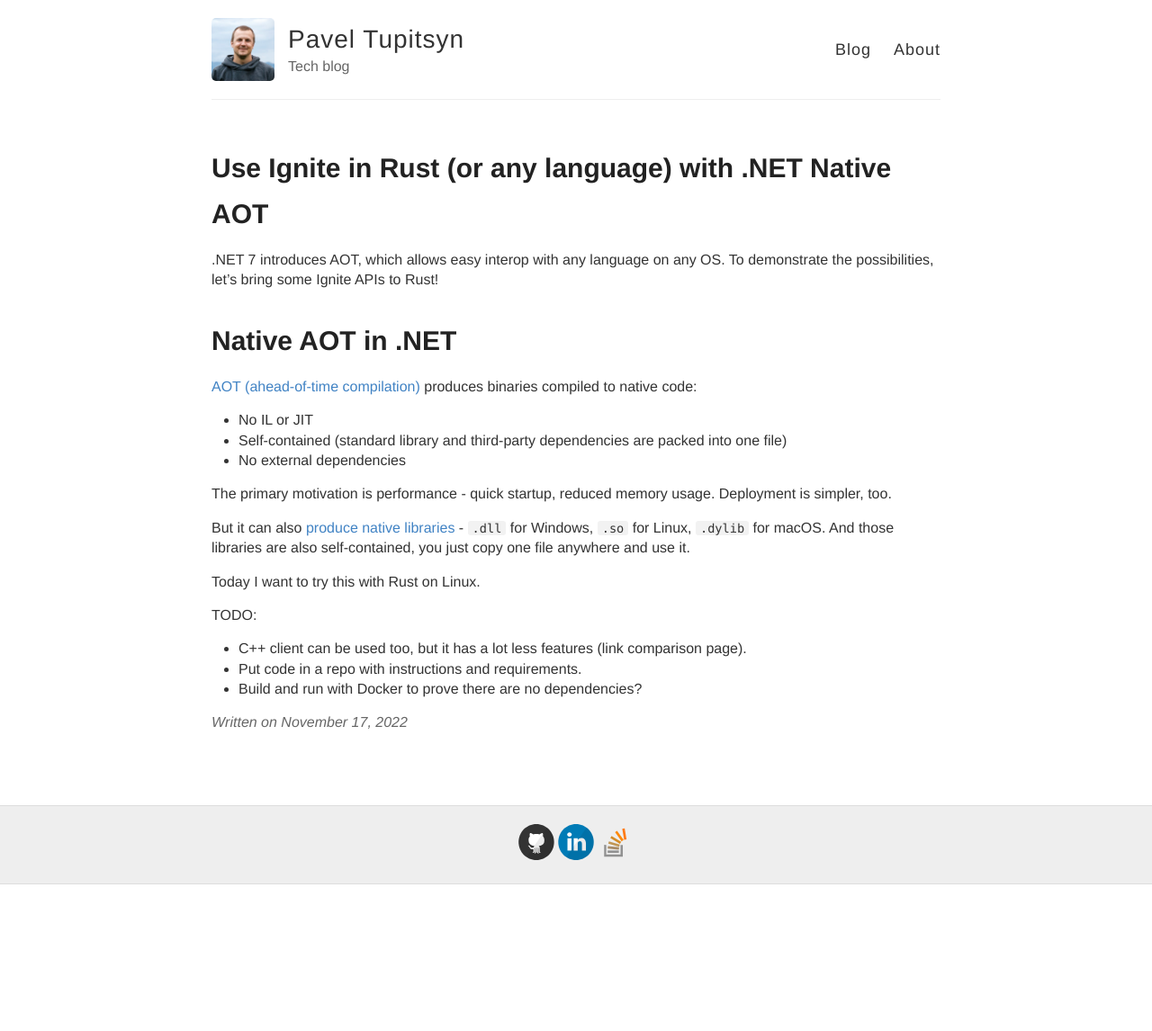
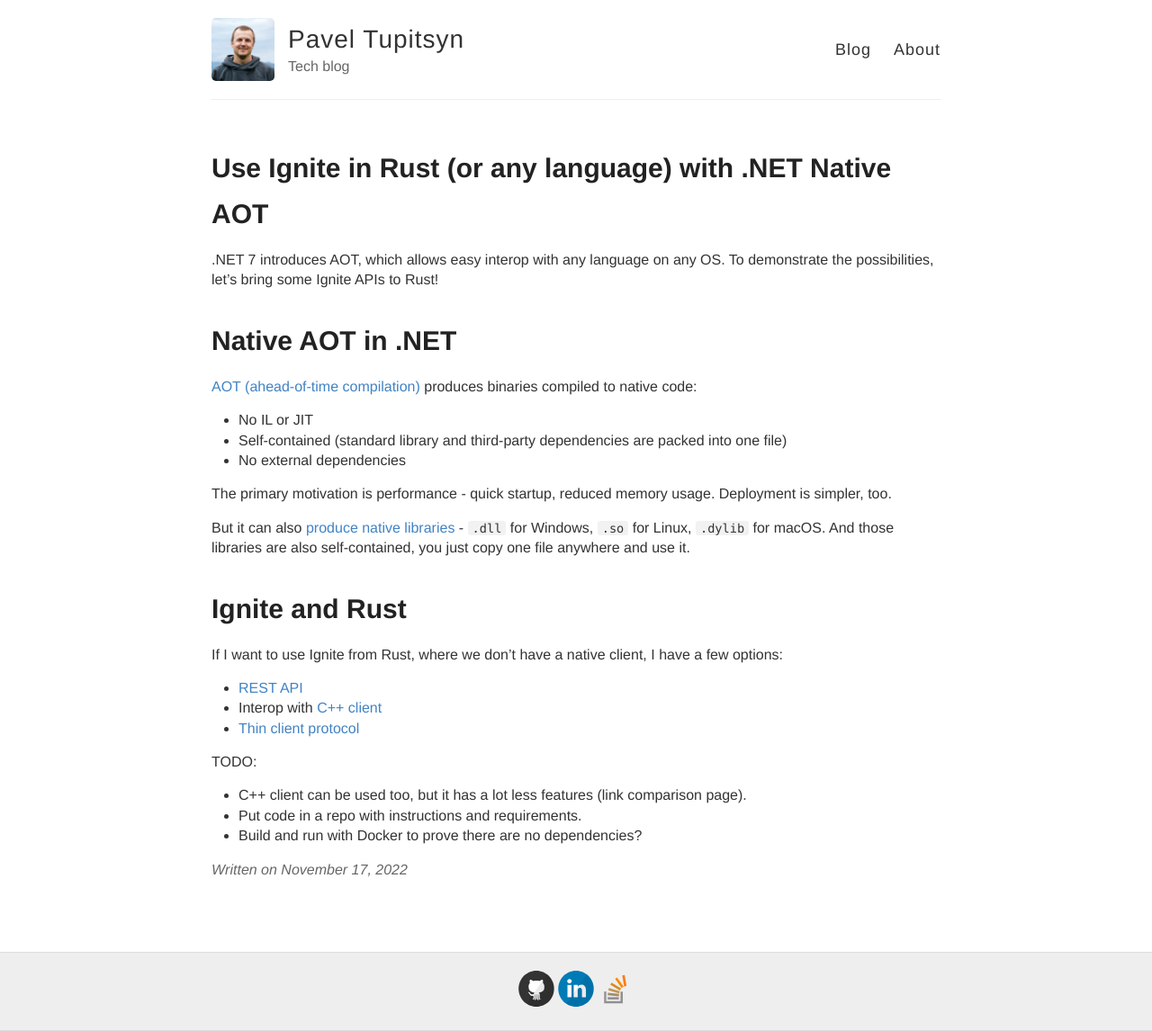
Before and after one commit to ptupitsyn/ptupitsyn.github.io, a Jekyll site: the page built from _posts/2022-11-17-Ignite-Anywhere-With-Net-Native-Aot.md, in a window 1280 px wide. Shown: the whole page at 90% size. Built offline with Jekyll 4.4.1, drawn with Linux system fonts in a browser that asks for light colours; comment, search, counter and statistics services are not loaded; before the commit the page ends 983 px from its top, so only the background shows below that.

Commit message:
Ignite and Rust

```diff
--- a/_posts/2022-11-17-Ignite-Anywhere-With-Net-Native-Aot.md
+++ b/_posts/2022-11-17-Ignite-Anywhere-With-Net-Native-Aot.md
@@ -17,7 +17,12 @@
 But it can also [produce native libraries](https://learn.microsoft.com/en-us/dotnet/core/deploying/native-aot/#build-native-libraries) - `.dll` for Windows, `.so` for Linux, `.dylib` for macOS.
 And those libraries are also self-contained, you just copy one file anywhere and use it.
 
-Today I want to try this with Rust on Linux.
+# Ignite and Rust
+
+If I want to use Ignite from Rust, where we don't have a native client, I have a few options:
+* [REST API](https://ignite.apache.org/docs/latest/restapi)
+* Interop with [C++ client](https://ignite.apache.org/docs/latest/quick-start/cpp)
+* [Thin client protocol](https://cwiki.apache.org/confluence/display/IGNITE/IEP-9+Thin+Client+Protocol)
 
 
 
```
